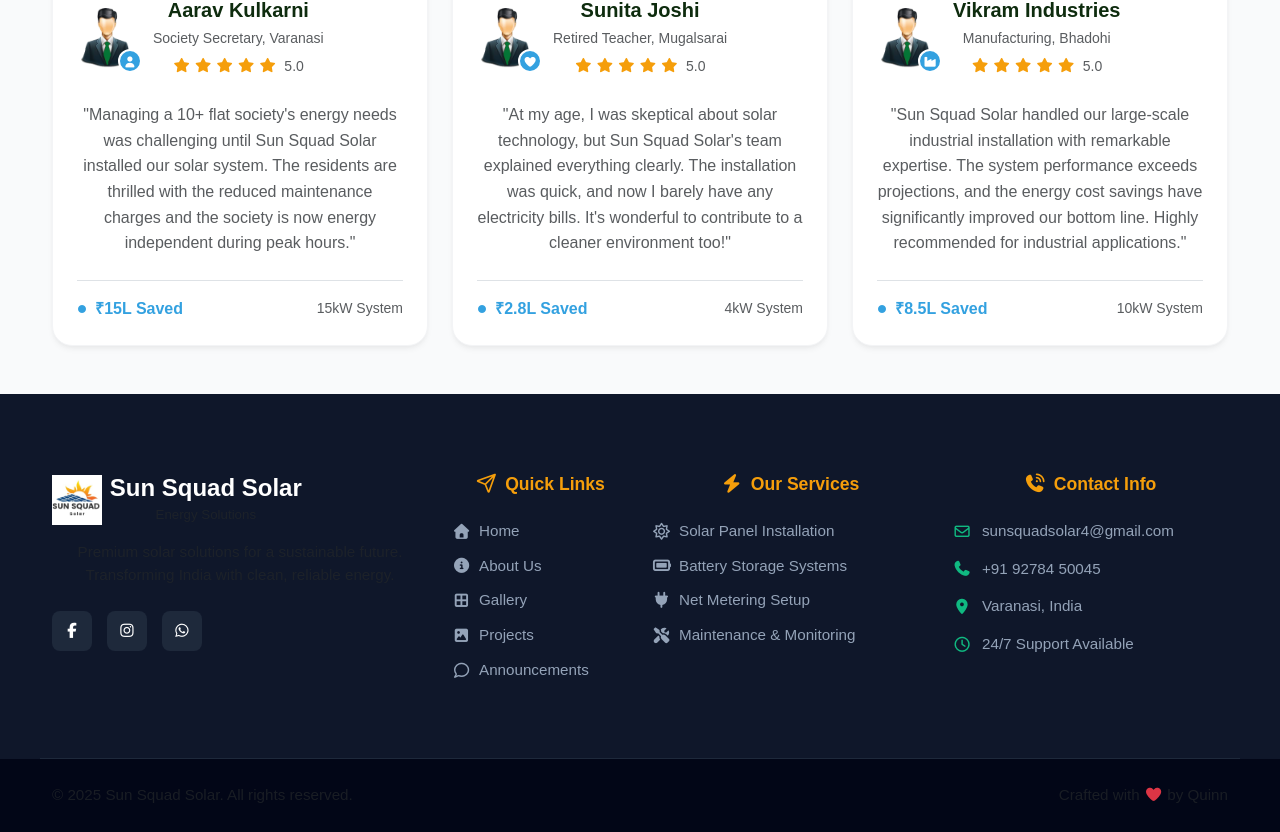
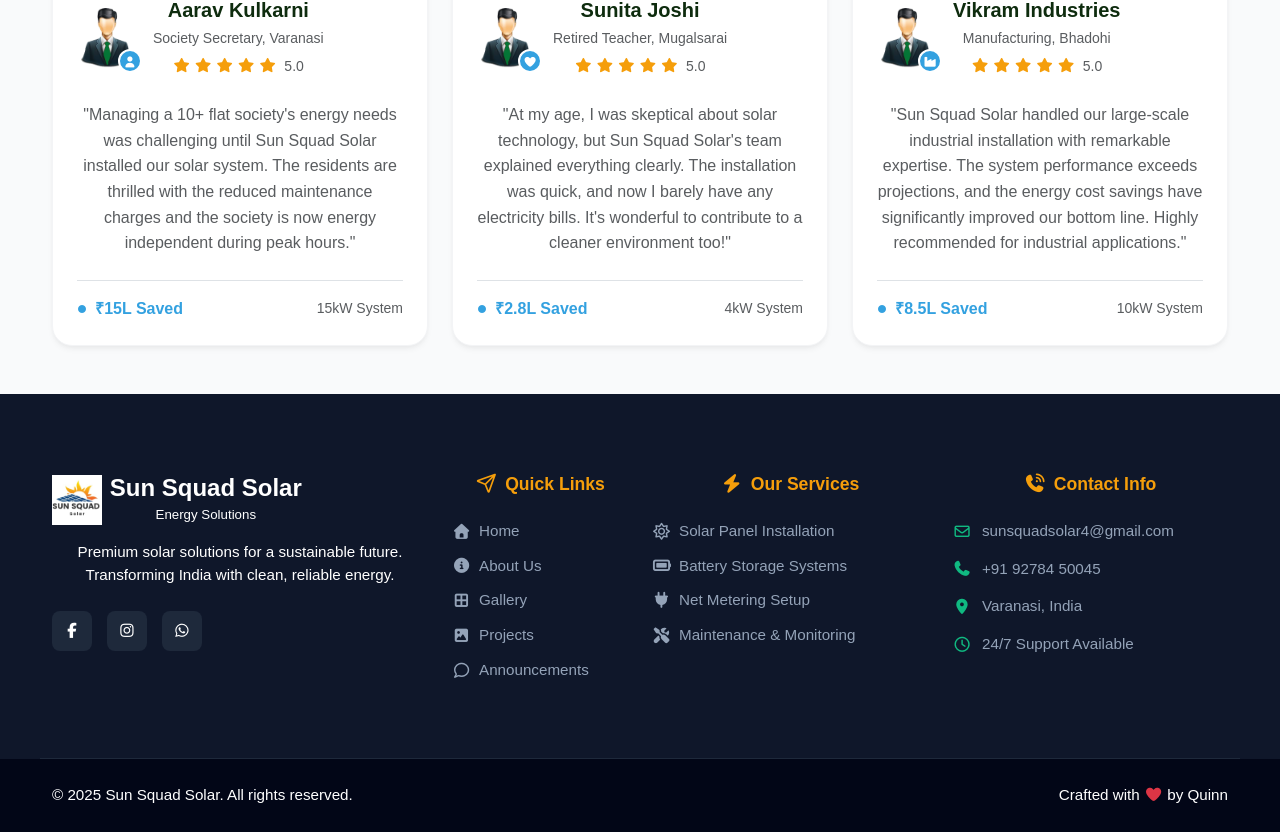
Before and after one commit to harsh2005-glitch/Sun-Squad-Solar-Project, a React (Create React App) app in the folder client/: page / in a window 1280 px wide. Shown: the part 6679-7511 px from the top of the page. Built offline with nearby package versions, Linux system fonts and the light colour scheme; no server answers.

Commit message:
Footer colour

```diff
--- a/client/src/components/layout/PublicFooter.js
+++ b/client/src/components/layout/PublicFooter.js
@@ -14,10 +14,10 @@
                         <img src={logo} alt="Sun Squad Solar" className="footer-logo me-2" style={{height: '50px'}} />
                         <div>
                             <h4 className="text-white mb-0 fw-bold">Sun Squad Solar</h4>
-                            <small className="text-muted">Energy Solutions</small>
+                            <small className="text-white">Energy Solutions</small>
                         </div>
                     </div>
-                    <p className="text-muted mb-4">
+                    <p className="text-white mb-4">
                         Premium solar solutions for a sustainable future. Transforming India with clean, reliable energy.
                     </p>
                     <div className="social-links">
@@ -68,10 +68,10 @@
         <div className="container">
             <div className="row align-items-center">
                 <div className="col-md-6 text-center text-md-start">
-                    <p className="mb-0 text-muted">&copy; 2025 Sun Squad Solar. All rights reserved.</p>
+                    <p className="mb-0 text-white">&copy; 2025 Sun Squad Solar. All rights reserved.</p>
                 </div>
                 <div className="col-md-6 text-center text-md-end">
-                    <p className="mb-0 text-muted">Crafted with <i className="fa-solid fa-heart text-danger"></i> by Quinn</p>
+                    <p className="mb-0 text-white">Crafted with <i className="fa-solid fa-heart text-danger"></i> by Quinn</p>
                 </div>
             </div>
         </div>
```
